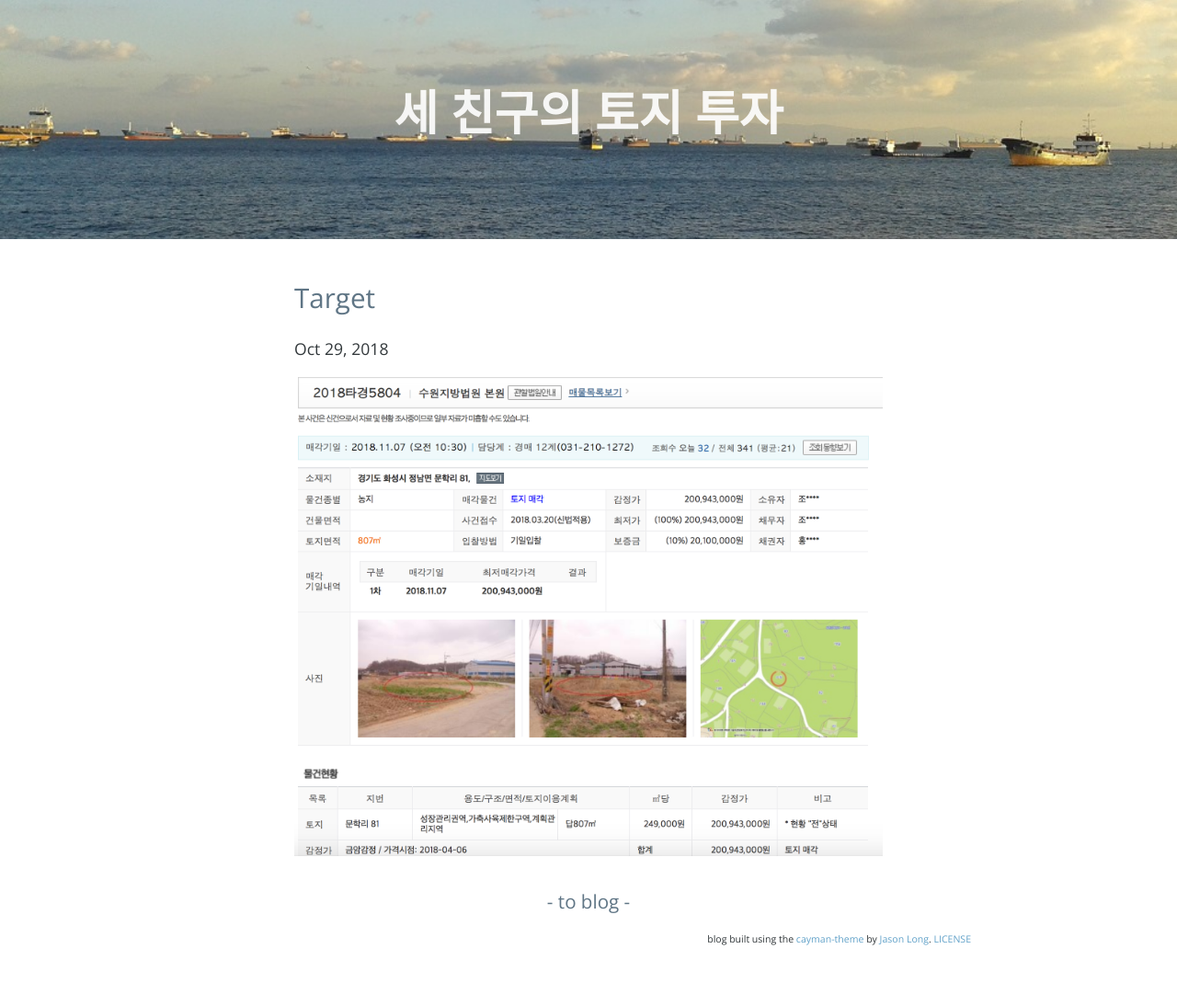
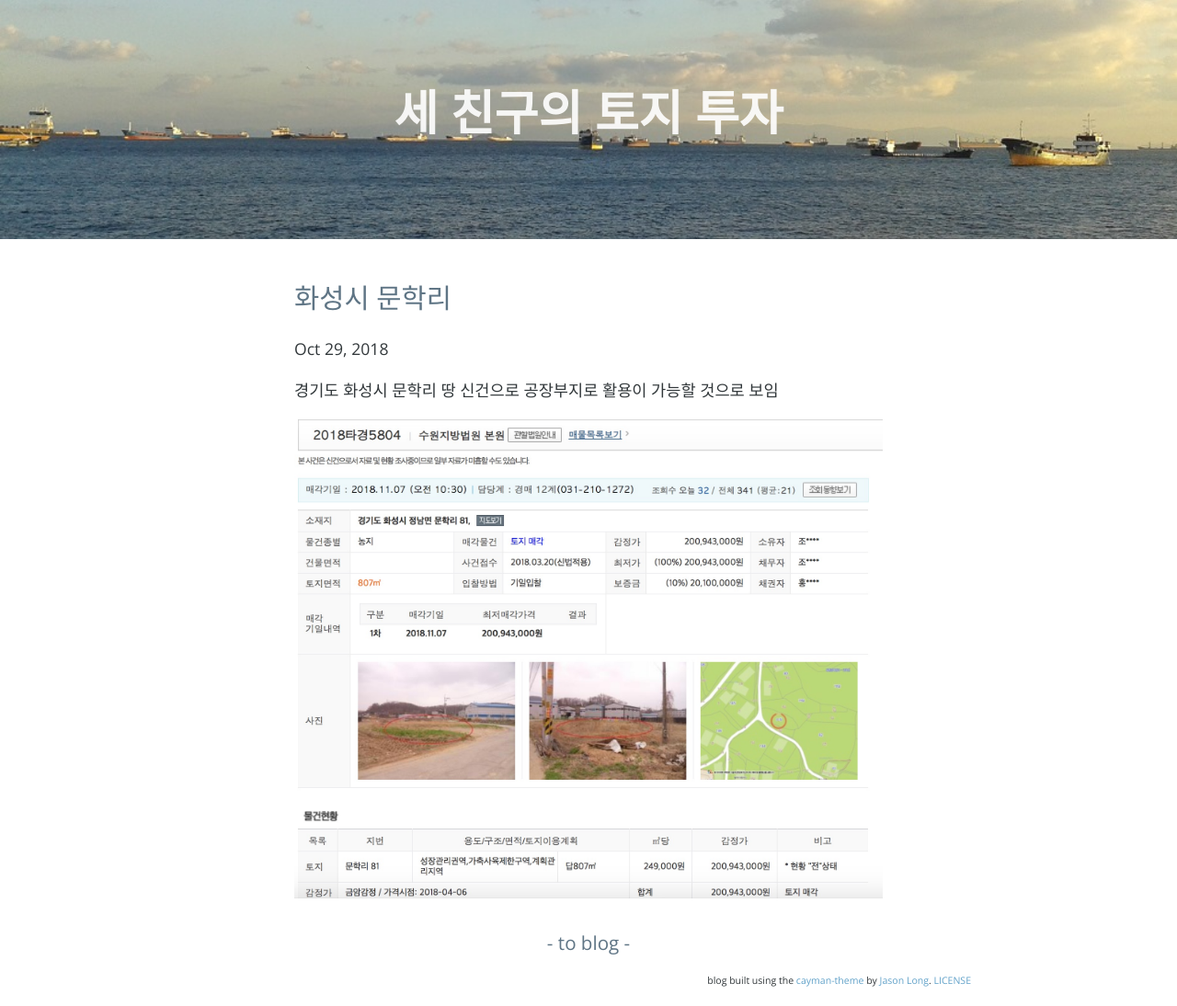
Before and after one commit to leetop81/leetop81.github.io, a Jekyll site: the page built from _posts/2018-10-29-target.md, in a window 1280 px wide. Shown: the whole page at 92% size. Built offline with Jekyll 4.4.1, drawn with Linux system fonts in a browser that asks for light colours; nearby versions of some CDN libraries; our own code applies the rules of GitHub Pages for plain Markdown files; comment, search, counter and statistics services are not loaded; before the commit the page ends 1048 px from its top, so only the background shows below that.

Commit message:
post modified

```diff
--- a/_posts/2018-10-29-target.md
+++ b/_posts/2018-10-29-target.md
@@ -1,3 +1,8 @@
+---
+layout: post
+title: 화성시 문학리
+---
 
+경기도 화성시 문학리 땅 신건으로 공장부지로 활용이 가능할 것으로 보임
 
-![My helpful screenshot]({{ "/assets/img/20181029_target.png" | absolute_url }})
+![문학리 부지]({{ "/assets/img/20181029_target.jpg" | absolute_url }})
```
Also changed, not shown: assets/img/20181029_target.jpg (added), assets/img/20181029_target.png (deleted), 1 other file.
